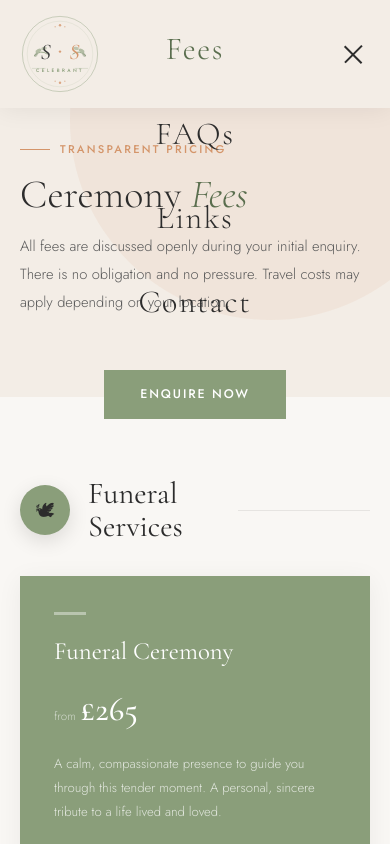
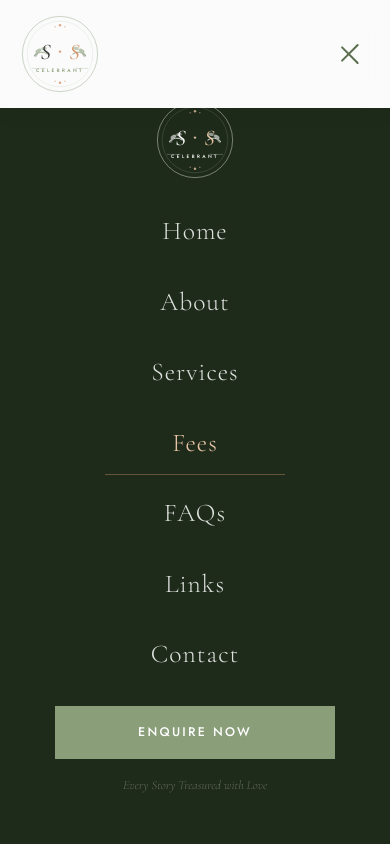
Before and after one commit to hafizaqibjaved/susan, a React (Vite) app: page /fees in a window 390 px wide. Both pictures are taken after a click on the button "Open menu". Shown: the top 844 px of the page. Built offline with nearby package versions, Linux system fonts and the light colour scheme.

Commit message:
Initial commit

```diff
--- a/src/components/Nav.jsx
+++ b/src/components/Nav.jsx
@@ -24,27 +24,40 @@ export default function Nav() {
     return () => window.removeEventListener('scroll', onScroll);
   }, []);
 
+  // Lock body scroll when menu open
+  useEffect(() => {
+    document.body.style.overflow = menuOpen ? 'hidden' : '';
+    return () => { document.body.style.overflow = ''; };
+  }, [menuOpen]);
+
   useEffect(() => {
     setMenuOpen(false);
     window.scrollTo(0, 0);
   }, [location.pathname]);
 
-  const isTransparent = isHome && !scrolled;
+  // Nav is always solid white when menu is open
+  const isTransparent = isHome && !scrolled && !menuOpen;
 
   return (
+    <>
+      {/* Main nav bar - always on top */}
       <nav style={{
-      position: 'fixed', top: 0, left: 0, right: 0, zIndex: 1000,
-      background: isTransparent ? 'transparent' : 'rgba(255,255,255,0.97)',
+        position: 'fixed', top: 0, left: 0, right: 0,
+        zIndex: 1001,
+        background: (isTransparent) ? 'transparent' : 'rgba(255,255,255,0.98)',
         backdropFilter: isTransparent ? 'none' : 'blur(12px)',
         boxShadow: isTransparent ? 'none' : '0 1px 24px rgba(0,0,0,0.07)',
-      transition: 'all 0.4s ease',
+        transition: 'background 0.3s ease, box-shadow 0.3s ease, padding 0.3s ease',
         padding: scrolled ? '8px 0' : '14px 0',
       }}>
         <div className="container" style={{ display: 'flex', alignItems: 'center', justifyContent: 'space-between' }}>
+
+          {/* Logo */}
           <Link to="/" style={{ display: 'flex', alignItems: 'center', textDecoration: 'none' }}>
             <Logo size={scrolled ? 64 : 80} light={isTransparent} />
           </Link>
 
+          {/* Desktop links */}
           <ul style={{ display: 'flex', gap: 28, listStyle: 'none', alignItems: 'center' }} className="desktop-nav">
             {navLinks.map(link => {
               const active = location.pathname === link.to;
@@ -72,49 +85,130 @@ export default function Nav() {
             </li>
           </ul>
 
-        <button onClick={() => setMenuOpen(!menuOpen)} aria-label="Menu" style={{
-          display: 'none', background: 'none', border: 'none', cursor: 'pointer',
-          flexDirection: 'column', gap: 6, padding: 4,
-        }} className="burger">
+          {/* Burger button */}
+          <button
+            onClick={() => setMenuOpen(!menuOpen)}
+            aria-label={menuOpen ? 'Close menu' : 'Open menu'}
+            style={{
+              display: 'none',
+              background: 'none', border: 'none', cursor: 'pointer',
+              flexDirection: 'column', gap: 6, padding: 6,
+              zIndex: 1002,
+            }}
+            className="burger"
+          >
             {[0, 1, 2].map(i => (
               <span key={i} style={{
-              display: 'block', width: 24, height: 1.5,
-              background: isTransparent ? '#fff' : 'var(--text-dark)',
+                display: 'block', width: 24, height: 2, borderRadius: 2,
+                background: isTransparent && !menuOpen ? '#fff' : 'var(--sage-dark)',
                 transition: 'all 0.3s ease',
-              transform: menuOpen && i === 0 ? 'rotate(45deg) translate(5px,6px)' :
-                         menuOpen && i === 2 ? 'rotate(-45deg) translate(5px,-6px)' : 'none',
+                transform:
+                  menuOpen && i === 0 ? 'rotate(45deg) translate(5px, 8px)' :
+                  menuOpen && i === 2 ? 'rotate(-45deg) translate(5px, -8px)' : 'none',
                 opacity: menuOpen && i === 1 ? 0 : 1,
               }}/>
             ))}
           </button>
         </div>
+      </nav>
 
+      {/* Full-screen mobile menu overlay */}
       <div style={{
-        position: 'fixed', top: 0, left: 0, right: 0, bottom: 0,
-        background: 'var(--cream)', zIndex: -1,
-        transform: menuOpen ? 'translateX(0)' : 'translateX(100%)',
-        transition: 'transform 0.4s cubic-bezier(0.77,0,0.18,1)',
-        display: 'flex', flexDirection: 'column', alignItems: 'center', justifyContent: 'center', gap: 30,
+        position: 'fixed',
+        top: 0, left: 0, right: 0, bottom: 0,
+        // Solid dark sage background - no cream, more elegant and no bleed-through
+        background: '#1e2b1a',
+        zIndex: 1000,
+        display: 'flex',
+        flexDirection: 'column',
+        alignItems: 'center',
+        justifyContent: 'space-between',
+        paddingTop: 100,
+        paddingBottom: 'max(40px, env(safe-area-inset-bottom))',
+        paddingLeft: 24,
+        paddingRight: 24,
+        pointerEvents: menuOpen ? 'all' : 'none',
+        opacity: menuOpen ? 1 : 0,
+        transform: menuOpen ? 'translateY(0)' : 'translateY(-8px)',
+        transition: 'opacity 0.3s ease, transform 0.3s ease',
+        overflowY: 'auto',
       }}>
-        <Logo size={90} />
-        <div style={{ width: 40, height: 1, background: 'var(--apricot)', margin: '4px 0 16px' }}/>
-        {navLinks.map(link => (
-          <Link key={link.label} to={link.to}
+        {/* Logo at top of menu - light version on dark bg */}
+        <div style={{ display: 'flex', flexDirection: 'column', alignItems: 'center', gap: 0 }}>
+          <Logo size={80} light={true} />
+        </div>
+
+        {/* Nav links */}
+        <nav style={{ display: 'flex', flexDirection: 'column', alignItems: 'center', gap: 6, flex: 1, justifyContent: 'center' }}>
+          {navLinks.map(link => {
+            const active = location.pathname === link.to;
+            return (
+              <Link
+                key={link.label}
+                to={link.to}
                 onClick={() => setMenuOpen(false)}
                 style={{
-              fontFamily: 'var(--serif)', fontSize: '2rem', fontWeight: 300,
-              color: location.pathname === link.to ? 'var(--sage-dark)' : 'var(--text-dark)',
-              letterSpacing: '0.05em',
-            }}>
+                  fontFamily: 'var(--serif)',
+                  fontSize: 'clamp(1.6rem, 5vw, 2rem)',
+                  fontWeight: 300,
+                  color: active ? 'var(--apricot-light)' : 'rgba(255,255,255,0.85)',
+                  letterSpacing: '0.04em',
+                  padding: '10px 0',
+                  transition: 'color 0.2s',
+                  borderBottom: active ? '1px solid rgba(212,149,106,0.4)' : '1px solid transparent',
+                  minWidth: 180,
+                  textAlign: 'center',
+                }}
+              >
                 {link.label}
               </Link>
-        ))}
-        <Link to="/contact" className="btn-primary" onClick={() => setMenuOpen(false)} style={{ marginTop: 10 }}>Enquire Now</Link>
+            );
+          })}
+        </nav>
+
+        {/* Enquire button - always fully visible at bottom */}
+        <div style={{ width: '100%', maxWidth: 280, paddingBottom: 8 }}>
+          <Link
+            to="/contact"
+            onClick={() => setMenuOpen(false)}
+            style={{
+              display: 'block',
+              width: '100%',
+              textAlign: 'center',
+              padding: '16px 24px',
+              background: 'var(--sage)',
+              color: '#fff',
+              fontFamily: 'var(--sans)',
+              fontSize: '0.78rem',
+              fontWeight: 500,
+              letterSpacing: '0.18em',
+              textTransform: 'uppercase',
+              transition: 'background 0.2s',
+            }}
+            onMouseEnter={e => e.currentTarget.style.background = 'var(--sage-dark)'}
+            onMouseLeave={e => e.currentTarget.style.background = 'var(--sage)'}
+          >
+            Enquire Now
+          </Link>
+          <p style={{
+            textAlign: 'center',
+            fontFamily: 'var(--serif)',
+            fontStyle: 'italic',
+            fontSize: '0.78rem',
+            color: 'rgba(255,255,255,0.3)',
+            marginTop: 16,
+          }}>
+            Every Story Treasured with Love
+          </p>
+        </div>
       </div>
 
       <style>{`
-        @media(max-width:960px){ .desktop-nav{ display:none !important; } .burger{ display:flex !important; } }
+        @media(max-width:960px){
+          .desktop-nav{ display:none !important; }
+          .burger{ display:flex !important; }
+        }
       `}</style>
-    </nav>
+    </>
   );
 }
```
Lines whose indentation alone changed are shown as unchanged.
